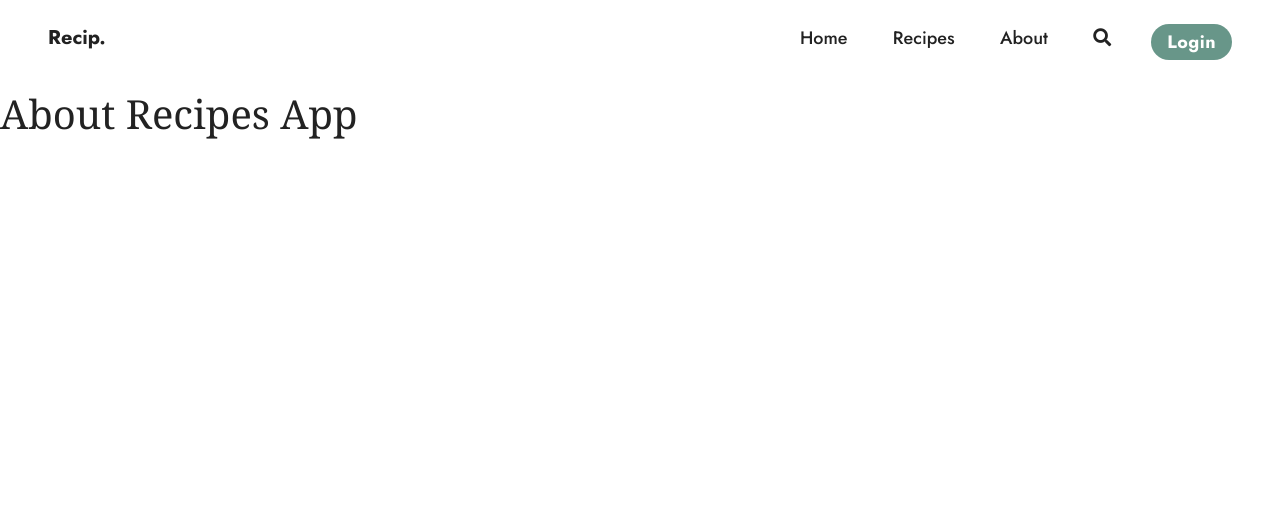
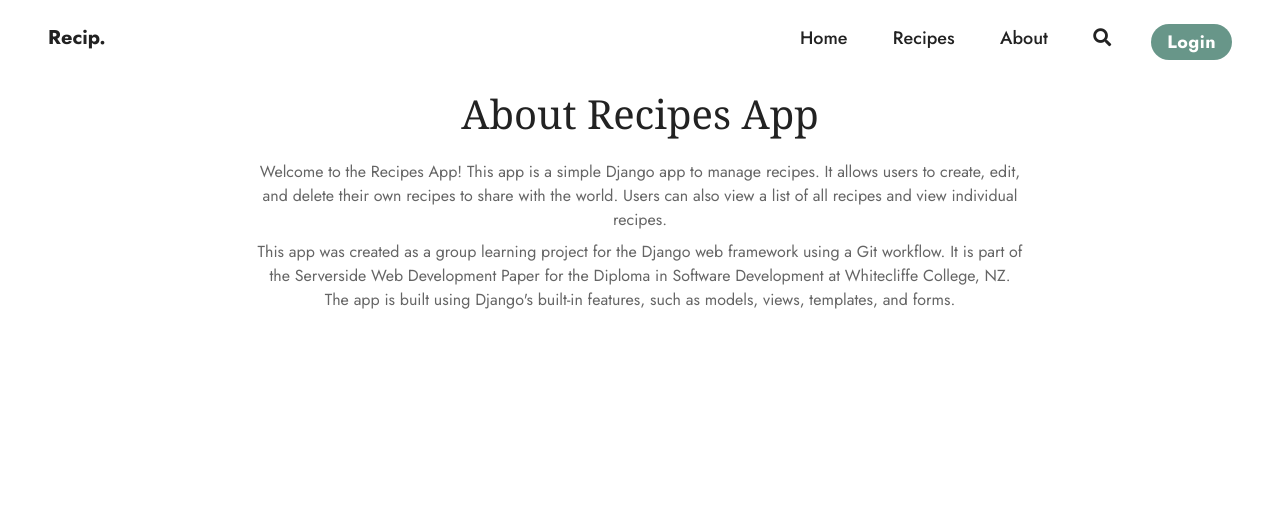
Before and after one commit to ddkeating/Recip, a Django app: page /about/ in a window 1280 px wide. Shown: the top 508 px of the page. Run offline with Django 5.2, Linux system fonts and the light colour scheme.

Commit message:
Added some content to the About Page + Fixed Styles
+ Added content
+ Fixed Styles on the Login Template

```diff
--- a/recipes/templates/recipes/about.html
+++ b/recipes/templates/recipes/about.html
@@ -1,3 +1,17 @@
 {% extends 'base.html' %} {% block content %}
-<h1>About Recipes App</h1>
+<div class="flex flex-col items-center">
+  <h1 class="mb-4">About Recipes App</h1>
+  <p id="about-body">
+    Welcome to the Recipes App! This app is a simple Django app to manage
+    recipes. It allows users to create, edit, and delete their own recipes to
+    share with the world. Users can also view a list of all recipes and view
+    individual recipes.
+  </p>
+  <p id="about-body">
+    This app was created as a group learning project for the Django web framework using a Git workflow. It
+    is part of the Serverside Web Development Paper for the Diploma in Software Development at Whitecliffe College, NZ.
+    The app is built using Django's built-in features,
+    such as models, views, templates, and forms.
+  </p>
+</div>
 {% endblock content %}
--- a/static/css/styles.css
+++ b/static/css/styles.css
@@ -79,6 +79,9 @@ footer p {
 .bg-primary {
 	background-color: var(--primary-color);
 }
+.error-message {
+	color: var(--misc-one);
+}
 
 .nav-bar a,
 .nav-bar i {
@@ -140,3 +143,9 @@ footer p {
 	border-radius: 8px;
 	padding: 4px;
 }
+
+#about-body {
+	max-width: 80ch;
+	text-align: center;
+	margin-bottom: 8px;
+}
```
Also changed, not shown: templates/registration/login.html (+8 -7 lines), db.sqlite3.
